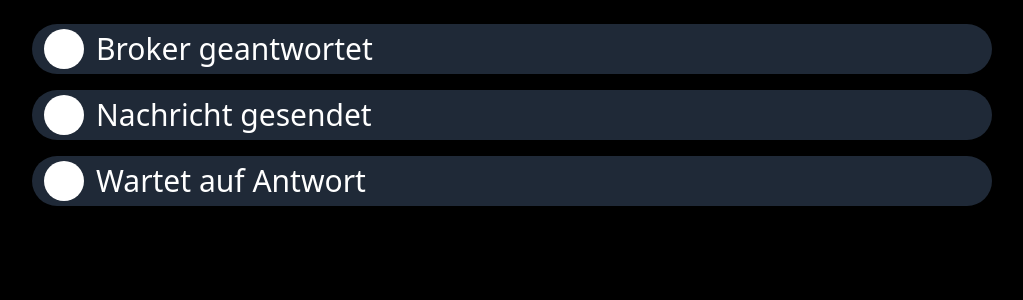
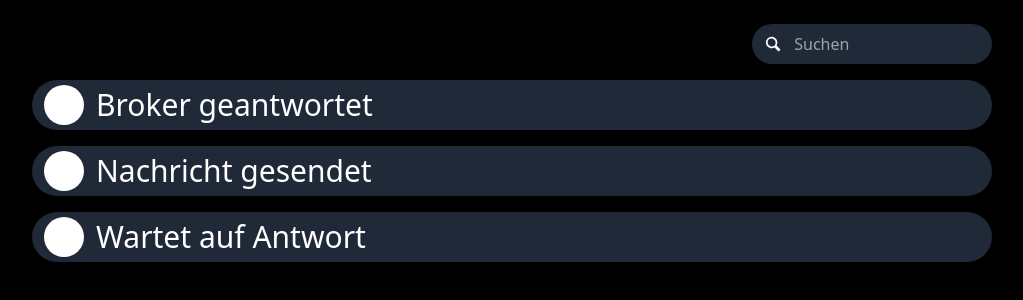
Before and after one commit to BRlCKY/incogni-clone, a React (Vite) app: page /logs in a window 1280 px wide. Shown: the top 300 px of the page, without its empty margins (128-1151 px from the left). Built offline with nearby package versions, Linux system fonts and the light colour scheme; the HTML template or start-up script is replaced by a standard one.

Commit message:
add searchbar

```diff
--- a/src/components/view_log/LogPage.tsx
+++ b/src/components/view_log/LogPage.tsx
@@ -1,9 +1,15 @@
 import ListComp from "./ListComp";
+import SearchbarComp from "./SearchbarComp";
 
 const LogPage = () => {
     return (
         <div className="min-h-screen flex flex-col">
             <div className="flex-1 flex flex-col items-center gap-4 mt-6">
+
+                <div className="flex justify-end w-3/4">
+                    <SearchbarComp />
+                </div>
+
                 <ListComp text="Broker geantwortet" />
                 <ListComp text="Nachricht gesendet" />
                 <ListComp text="Wartet auf Antwort" />
--- /dev/null
+++ b/src/components/view_log/SearchbarComp.tsx
@@ -0,0 +1,23 @@
+const SearchbarComp = () => {
+    return (
+        <div className="h-[40px] w-1/4 bg-gray-800 rounded-full flex items-center px-3">
+            <svg width="20px"
+                 height="20px"
+                 viewBox="0 0 20 20"
+                 xmlns="http://www.w3.org/2000/svg"
+                 className="fill-white"
+            >
+                <path d="M17.545 15.467l-3.779-3.779a6.15 6.15 0 0 0 .898-3.21c0-3.417-2.961-6.377-6.378-6.377A6.185 6.185 0 0 0 2.1 8.287c0 3.416 2.961 6.377 6.377 6.377a6.15 6.15 0 0 0 3.115-.844l3.799 3.801a.953.953 0 0 0 1.346 0l.943-.943c.371-.371.236-.84-.135-1.211zM4.004 8.287a4.282 4.282 0 0 1 4.282-4.283c2.366 0 4.474 2.107 4.474 4.474a4.284 4.284 0 0 1-4.283 4.283c-2.366-.001-4.473-2.109-4.473-4.474z" />
+            </svg>
+
+            <input
+                type="text"
+                placeholder="Suchen"
+                maxLength={30}
+                className="rounded-full pl-3 bg-gray-800 text-white outline-none w-full min-w-0 overflow-hidden text-ellipsis whitespace-nowrap"
+            />
+        </div>
+    )
+}
+
+export default SearchbarComp;
```
